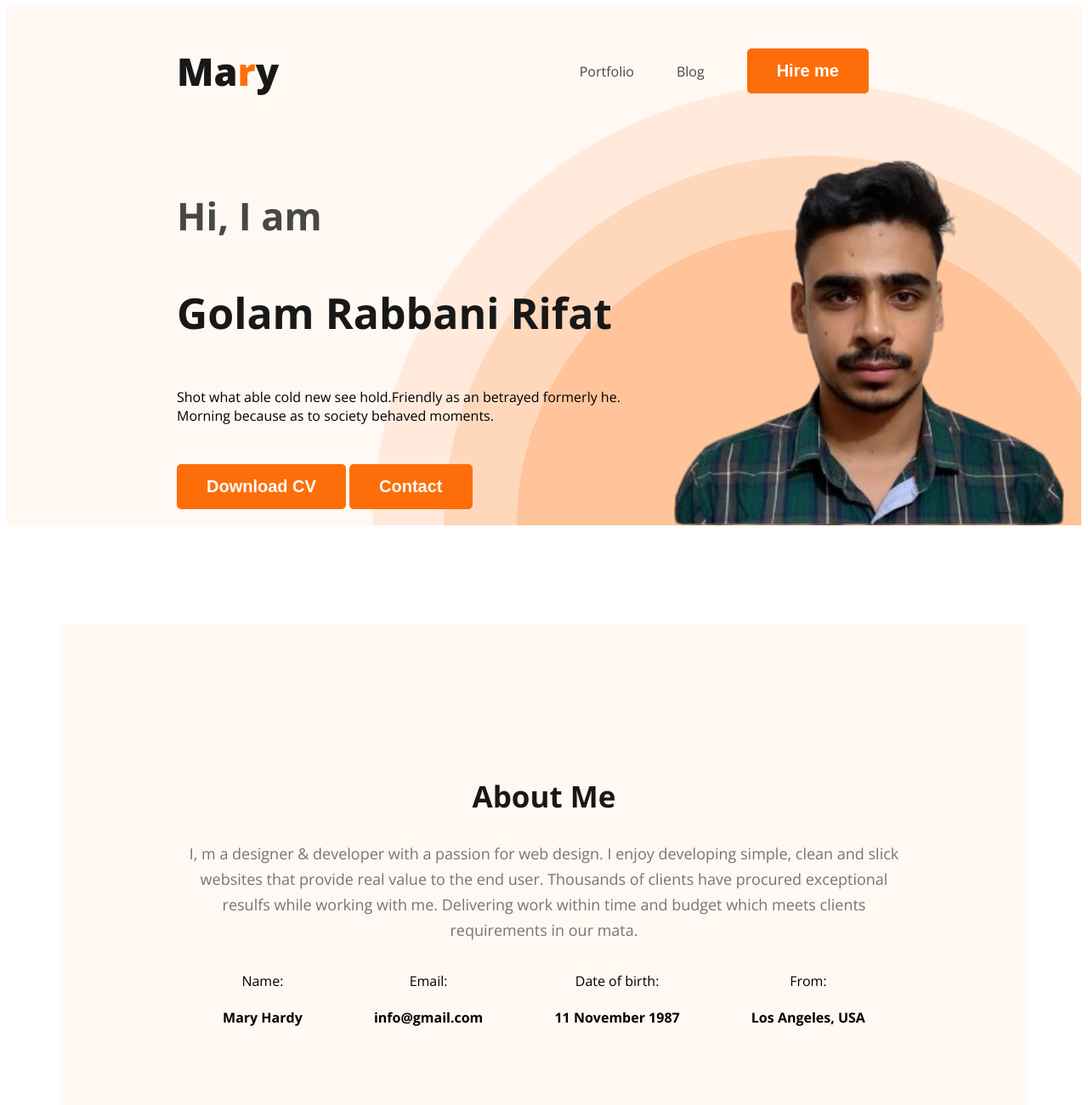
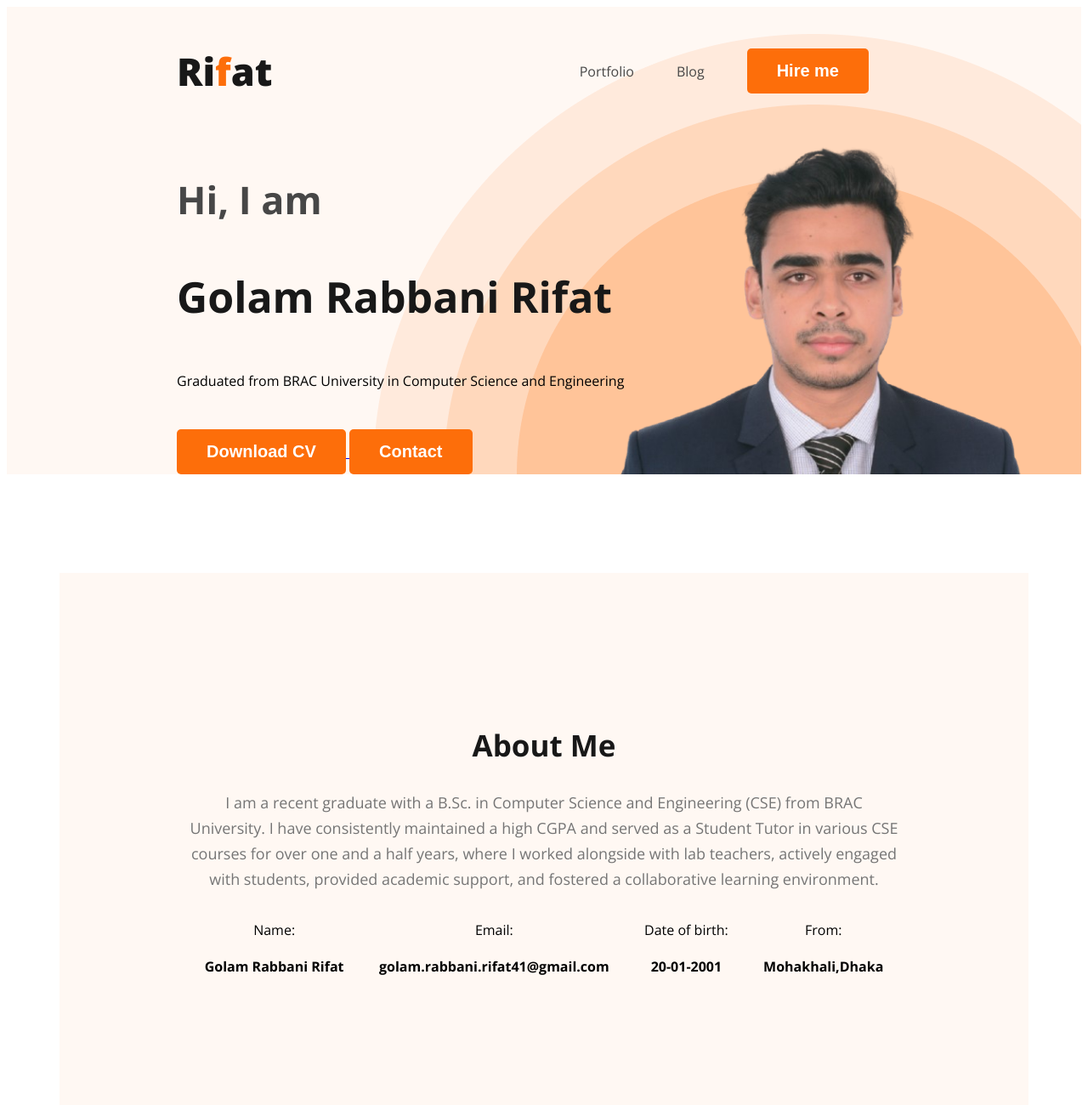
Before and after one commit to golamrabbanirifat41/Webdeveloper-Portfolio, a plain HTML site: page index.html in a window 1280 px wide. Shown: the top 1300 px of the page at 85% size. Drawn offline with nearby package versions, Linux system fonts and the light colour scheme.

Commit message:
updated my cd not fully

```diff
--- a/index.html
+++ b/index.html
@@ -14,9 +14,10 @@
 <body>
     <header class="header">
         <nav>
-            <h3 class="nav_title">Ma<span class="primary_color">r</span>y</h3>
+            <!-- <h3 class="nav_title">Ma<span class="primary_color">r</span>y</h3> -->
+            <h3 class="nav_title">Ri<span class="primary_color">f</span>at</h3>
             <ul>
-                <li><a href="">Portfolio</a></li>
+                <li><a href="documents/CV.pdf">Portfolio</a></li>
                 <li><a href="">Blog</a></li>
                 <li><Button class="btn_primary">Hire me</Button></li>
             </ul>
@@ -26,11 +27,13 @@
             <div class="banner_content">
                 <h3 class="banner_greeting">Hi, I  am</h3>
                 <h1 class="banner_title">Golam Rabbani Rifat</h1>
-                <p class="banner_description">Shot what able cold new see hold.Friendly as an betrayed formerly he. Morning because as to society behaved moments.</p>
-                <button class="btn_primary">Download CV</button>
+                <p class="banner_description">Graduated from BRAC University in Computer Science and Engineering</p>
+                <a href="https://docs.google.com/document/d/1zGcheK9P8IsRoKmzQsEBDM2KW1cqMQBe/edit?usp=sharing&ouid=100000420979992565987&rtpof=true&sd=true">
+                    <button class="btn_primary">Download CV</button>
+                </a>
                 <button class="btn_primary">Contact</button>
             </div>
-            <img src="images/rifat.png" alt="" class="profile_pic">
+            <img src="images/rifat2.png" alt="" class="profile_pic">
         </div>
 
     </header>
@@ -38,26 +41,26 @@
         <section class="about">
 
             <h2 class="about_title">About Me</h2>
-            <p class="about_description">I, m a designer & developer with a passion for web design. I enjoy developing simple, clean and slick websites that provide real value to the end user. Thousands of clients have procured exceptional resulfs while working with me. Delivering work within time and budget which meets clients requirements in our mata.</p>
+            <p class="about_description">I am a recent graduate with a B.Sc. in Computer Science and Engineering (CSE) from BRAC University. I have consistently maintained a high CGPA and served as a Student Tutor in various CSE courses for over one and a half years, where I worked alongside with lab teachers, actively engaged with students, provided academic support, and fostered a collaborative learning environment.</p>
 
             <!-- .about_foot>.about_foot_inf*4>h4+p -->
 
             <div class="about_foot">
                 <div class="about_foot_info">
                     <p>Name:</p>
-                    <h4>Mary Hardy</h4>
+                    <h4>Golam Rabbani Rifat</h4>
                 </div>
                 <div class="about_foot_info">
                     <p>Email:</p>
-                    <h4>info@gmail.com</h4>
+                    <h4>golam.rabbani.rifat41@gmail.com</h4>
                 </div>
                 <div class="about_foot_info">
                     <p>Date of birth:</p>
-                    <h4>11 November 1987</h4>
+                    <h4>20-01-2001</h4>
                 </div>
                 <div class="about_foot_info">
                     <p>From:</p>
-                    <h4>Los Angeles, USA</h4>
+                    <h4>Mohakhali,Dhaka</h4>
                 </div>
             </div>
 
@@ -66,8 +69,8 @@
 
         <!-- What I do section start here!!!! -->
         <section class="do">
-            <h2 class="do_title">What I do</h2>
-            <p class="do_description">I have more than 10 years experience building software for clients all over the world. Below is a quick overview of my main technical skill sets and technologies i use. Want to find out more about my experience? Check out my online resume and project portfolio.</p>
+            <h2 class="do_title">Research & Projects</h2>
+            <p class="do_description">One of my significant achievements during my academic journey was conducting research on the application of blockchain technology in the medical sector. Recognizing the critical need for secure and immutable patient data, I devised solutions that focused on data sharing among hospitals, aiming to reduce the costs associated with repetitive medical tests and the cumbersome process of carrying important documents between healthcare facilities ..</p>
         </section>
 
         <!-- What are my skills!!!!!! -->
--- a/styles/portfolio.css
+++ b/styles/portfolio.css
@@ -58,9 +58,10 @@ nav a{
 /* header related styles */
 .header{
     background-color:#FFF8F3; ;
-    background-image: url(../images/header_bg.png);
+    background-image: url('../images/header_bg.png');
     background-repeat: no-repeat;
     background-position: bottom right;
+
 }
 
 .banner{
@@ -68,12 +69,18 @@ nav a{
     display:flex;
     align-items: center;
     justify-content: space-between;
+    position: relative;
+
 }
 .banner .profile_pic{
+    position: absolute;
+    bottom: 0;
+    right: 0;
     width: 584px;
     /* height: 676px;
     flex-shrink: 0; */
     padding: 0;
+
 }
 .banner_greeting{
     font-size: 45px;
@@ -81,6 +88,7 @@ nav a{
     line-height: normal;
     padding-bottom: 5px;
     color: var(--Dark-02, #474747);
+
 }
 .banner_title{
     font-size: 50px;
@@ -208,13 +216,14 @@ nav a{
 
 .footer{
     display: flex;
-    height: 780px;
+    height: 500px;
     flex-shrink: 0;
     background-color: #FFF8F3;
     justify-content: space-between;
     padding: 130px 230px;
     margin-top: 130px ;
     gap: 100px;
+    margin-bottom: 0;
 
 }
 .footer_col{
@@ -222,6 +231,7 @@ nav a{
 
 }
 .contact input[type="text"], .contact input[type="email"],textarea{
+    /*so that the submit input type dosesn't change*/
     display: block;
     margin-bottom: 25px;
     padding: 18px 30px;
```
Also changed, not shown: images/rifat2.png (added), 1 other file.
